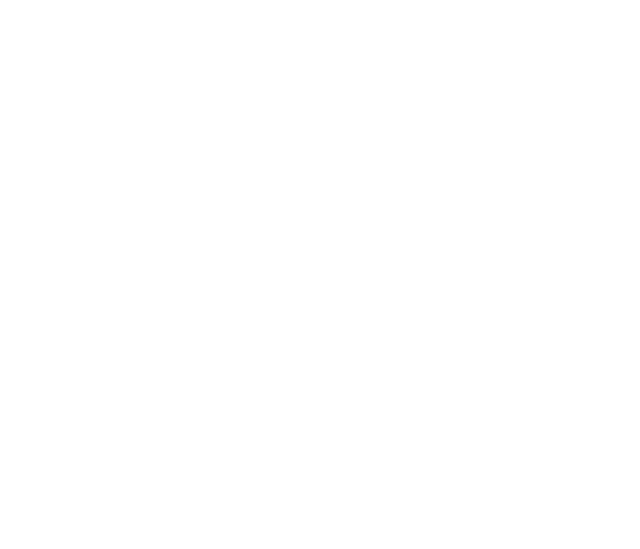
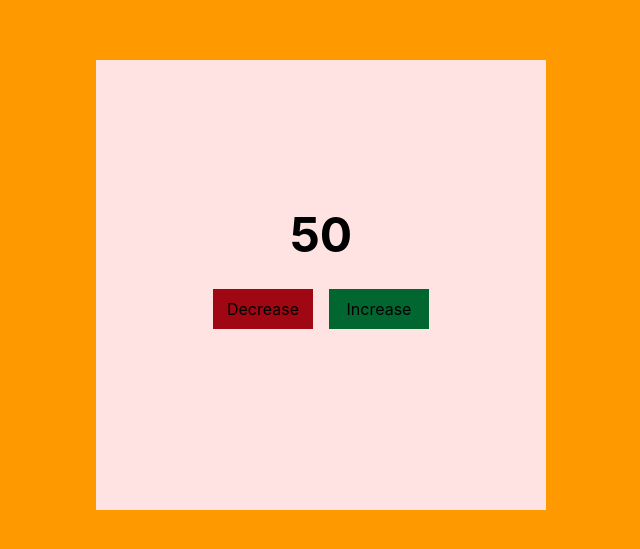
Before and after one commit to isuranga-lahiru/newmeren-frontend, a React (Vite) app: page /test in a window 1280 px wide. Before the commit this address had no page. Shown: the part 115-664 px from the top of the page, without its empty margins (319-959 px from the left). Built offline with nearby package versions, Linux system fonts and the light colour scheme.

Commit message:
Add TestPage component and integrate routing in App component. check how to use Hook  using useState✅

```diff
--- a/src/App.jsx
+++ b/src/App.jsx
@@ -4,7 +4,7 @@
 import LoginPage from './pages/loginPage'
 import RegisterPage from './pages/registerPage'
 import AdminPage from './pages/adminPage'
-
+import TestPage from './pages/test'
 function App() {
   return (
     <div className='w-full  h-screen '>
@@ -13,7 +13,7 @@
         <Route path='/signin' element={<LoginPage />} />
         <Route path='/signup' element={<RegisterPage />} />
         <Route path='/admin/*' element={<AdminPage />} />
-
+        <Route path='/test' element={<TestPage />} />
 
       </Routes>
     </div>
--- /dev/null
+++ b/src/pages/test.jsx
@@ -0,0 +1,27 @@
+
+
+import { useState } from 'react';
+
+export default function TestPage() {
+
+   const [score, setScore] = useState(50);
+
+  return (
+    <div className="w-full h-full bg-amber-500 flex items-center justify-center">
+      <div className="w-[450px] h-[450px] aspect-[0.9] bg-red-100 flex items-center justify-center flex-col">
+        <h1 className="font-bold text-5xl">{score}</h1>
+        <div className="w-full  h-[100px] flex justify-center items-center gap-4 ">
+            <button className="w-[100px] bg-red-800 h-[40px] cursor-pointer"
+            onClick={() => {
+                    setScore(score - 1);
+                }}>Decrease</button>
+            <button className="w-[100px] bg-green-800 h-[40px] cursor-pointer"
+            onClick={() => {
+                    setScore(score + 1);
+                }
+            }>Increase</button>
+        </div>
+      </div>
+    </div>
+  )
+}
```
